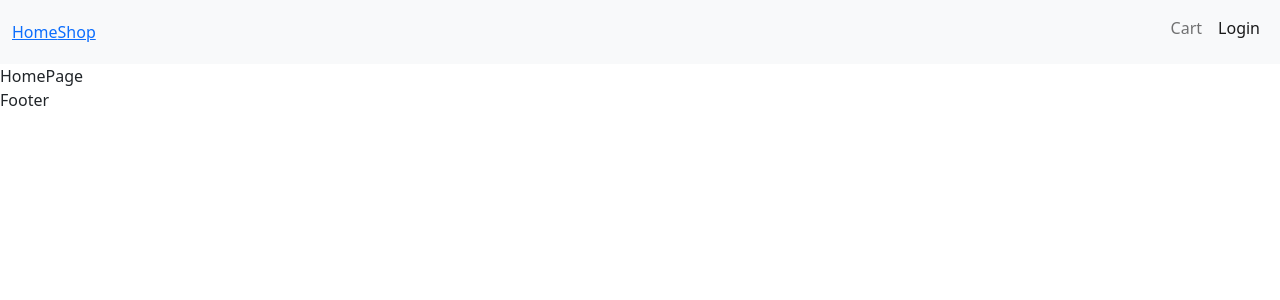
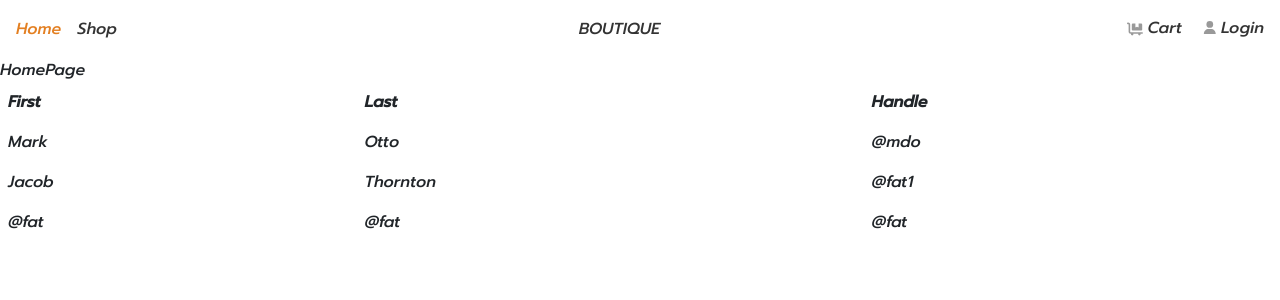
Before and after one commit to truongphatroy/ecommerce-app, a React (Create React App) app: page / in a window 1280 px wide. Shown: the top 300 px of the page. Built offline with nearby package versions, Linux system fonts and the light colour scheme.

Commit message:
added navbar and footer

```diff
--- a/package.json
+++ b/package.json
@@ -3,12 +3,17 @@
   "version": "0.1.0",
   "private": true,
   "dependencies": {
+    "@fortawesome/fontawesome-svg-core": "^6.4.0",
+    "@fortawesome/free-regular-svg-icons": "^6.4.0",
+    "@fortawesome/free-solid-svg-icons": "^6.4.0",
+    "@fortawesome/react-fontawesome": "^0.2.0",
     "@testing-library/jest-dom": "^5.16.5",
     "@testing-library/react": "^13.4.0",
     "@testing-library/user-event": "^13.5.0",
     "bootstrap": "^5.2.3",
     "react": "^18.2.0",
     "react-dom": "^18.2.0",
+    "react-icons": "^4.8.0",
     "react-router-dom": "^6.10.0",
     "react-scripts": "5.0.1",
     "redux": "^4.2.1",
--- a/public/index.html
+++ b/public/index.html
@@ -15,6 +15,10 @@
       user's mobile device or desktop. See https://developers.google.com/web/fundamentals/web-app-manifest/
     -->
     <link rel="manifest" href="%PUBLIC_URL%/manifest.json" />
+
+    <link rel="preconnect" href="https://fonts.googleapis.com">
+    <link rel="preconnect" href="https://fonts.gstatic.com" crossorigin>
+    <link href="https://fonts.googleapis.com/css2?family=Inter:wght@400;500;700&family=Poppins:wght@300;500&family=Prompt:ital,wght@1,200;1,300;1,500&family=Roboto:ital,wght@0,300;0,400;0,500;0,700;0,900;1,400;1,700&display=swap" rel="stylesheet">
     <!--
       Notice the use of %PUBLIC_URL% in the tags above.
       It will be replaced with the URL of the `public` folder during the build.
--- a/src/component/Footer.js
+++ b/src/component/Footer.js
@@ -1,7 +1,37 @@
 import React from "react";
+import classes from "./";
 
 const Footer = () => {
-  return <div>Footer</div>;
+  return (
+    <div>
+      <table class='table table-borderless'>
+        <thead>
+          <tr>
+            <th scope='col'>First</th>
+            <th scope='col'>Last</th>
+            <th scope='col'>Handle</th>
+          </tr>
+        </thead>
+        <tbody>
+          <tr>
+            <td>Mark</td>
+            <td>Otto</td>
+            <td>@mdo</td>
+          </tr>
+          <tr>
+            <td>Jacob</td>
+            <td>Thornton</td>
+            <td>@fat1</td>
+          </tr>
+          <tr>
+            <td>@fat</td>
+            <td>@fat</td>
+            <td>@fat</td>
+          </tr>
+        </tbody>
+      </table>
+    </div>
+  );
 };
 
 export default Footer;
--- /dev/null
+++ b/src/component/Footer.module.scss
@@ -0,0 +1,4 @@
+table tr th,
+td {
+  text-align: center;
+}
--- a/src/component/Navbar.js
+++ b/src/component/Navbar.js
@@ -1,30 +1,28 @@
 import React from "react";
 import { NavLink } from "react-router-dom";
+import { FontAwesomeIcon } from "react-icons/fa";
 
 import classes from "./Navbar.module.scss";
 
 const Navbar = () => {
   return (
     // <nav className='navbar navbar-expand-lg navbar-light bg-light'>
-    <nav className='navbar navbar-expand navbar-light bg-light'>
-      <div className='container-fluid'>
-        <div className='collapse navbar-collapse'>
-          <ul className='navbar-nav me-auto mb-2 mb-lg-0'>
-            <li className='nav-item'>
+    <div className={classes.Navbar}>
+      <ul className={classes.list}>
+        <li className={classes.listItem}>
           <NavLink
             className={({ isActive }) =>
               isActive ? classes.active : undefined
             }
-                aria-current='page'
             to='/'
           >
             Home
           </NavLink>
         </li>
-            <li className='nav-item'>
+        <li className={classes.listItem}>
           <NavLink
             className={({ isActive }) =>
-                  isActive ? `nav-item ${classes.active}` : "nav-item"
+              isActive ? classes.active : undefined
             }
             to='shop'
           >
@@ -32,22 +30,44 @@ const Navbar = () => {
           </NavLink>
         </li>
       </ul>
-          {/* <ul className='navbar-nav mb-2 mb-lg-0'> */}
-          <ul className='navbar-nav mb-2'>
-            <li className='nav-item'>
-              <NavLink className='nav-link ' aria-current='page' to='cart'>
+      <ul className={classes.list}>
+        <li className={classes.listItem}>
+          <NavLink to='/'>BOUTIQUE</NavLink>
+        </li>
+      </ul>
+      <ul className={classes.list}>
+        <li className={classes.listItem}>
+          <svg xmlns='http://www.w3.org/2000/svg' viewBox='0 0 640 512'>
+            <path d='M32 0C14.3 0 0 14.3 0 32S14.3 64 32 64H48c8.8 0 16 7.2 16 16V368c0 44.2 35.8 80 80 80h18.7c-1.8 5-2.7 10.4-2.7 16c0 26.5 21.5 48 48 48s48-21.5 48-48c0-5.6-1-11-2.7-16H450.7c-1.8 5-2.7 10.4-2.7 16c0 26.5 21.5 48 48 48s48-21.5 48-48c0-5.6-1-11-2.7-16H608c17.7 0 32-14.3 32-32s-14.3-32-32-32H144c-8.8 0-16-7.2-16-16V80C128 35.8 92.2 0 48 0H32zM192 80V272c0 26.5 21.5 48 48 48H560c26.5 0 48-21.5 48-48V80c0-26.5-21.5-48-48-48H464V176c0 5.9-3.2 11.3-8.5 14.1s-11.5 2.5-16.4-.8L400 163.2l-39.1 26.1c-4.9 3.3-11.2 3.6-16.4 .8s-8.5-8.2-8.5-14.1V32H240c-26.5 0-48 21.5-48 48z' />
+          </svg>
+          <NavLink
+            className={({ isActive }) =>
+              isActive ? classes.active : undefined
+            }
+            to='cart'
+          >
             Cart
           </NavLink>
         </li>
-            <li className='nav-item'>
-              <NavLink className='nav-link ' aria-current='page' href='#'>
+        <li className={classes.listItem}>
+          <svg
+            className={classes.svgLogin}
+            xmlns='http://www.w3.org/2000/svg'
+            viewBox='0 0 448 512'
+          >
+            <path d='M224 256A128 128 0 1 0 224 0a128 128 0 1 0 0 256zm-45.7 48C79.8 304 0 383.8 0 482.3C0 498.7 13.3 512 29.7 512H418.3c16.4 0 29.7-13.3 29.7-29.7C448 383.8 368.2 304 269.7 304H178.3z' />
+          </svg>
+          <NavLink
+            className={({ isActive }) =>
+              isActive ? classes.active : undefined
+            }
+            to='login'
+          >
             Login
           </NavLink>
         </li>
       </ul>
     </div>
-      </div>
-    </nav>
   );
 };
 
--- a/src/component/Navbar.module.scss
+++ b/src/component/Navbar.module.scss
@@ -0,0 +1,38 @@
+.Navbar {
+  display: flex;
+  justify-content: space-between;
+  align-items: center;
+  padding: 1rem;
+  // background-color: #f8f9fa;
+  background-color: transparent;
+  .list {
+    display: flex;
+    align-items: center;
+    padding: 0;
+    margin: 0;
+    gap: 1rem;
+
+    list-style-type: none;
+    li a {
+      text-decoration: none;
+      color: rgb(0, 0, 0, 0.8);
+      &:hover {
+        color: hwb(29 13% 11%);
+      }
+    }
+    li .active {
+      color: hwb(29 13% 11%);
+    }
+    li svg {
+      fill: rgb(0, 0, 0, 0.4);
+      width: 1rem;
+      height: 1rem;
+      margin: 0.3rem;
+    }
+    li .svgLogin {
+      width: 0.85rem;
+      height: 0.85rem;
+      margin-bottom: 0.45rem;
+    }
+  }
+}
--- a/src/custom.scss
+++ b/src/custom.scss
@@ -2,4 +2,14 @@
 // $body-bg: #000;
 
 // Import Bootstrap and its default variables
-@import '~bootstrap/scss/bootstrap.scss';
+@import "~bootstrap/scss/bootstrap.scss";
+
+* {
+  box-sizing: border-box;
+  margin: 0;
+  padding: 0;
+}
+
+body {
+  font-family: "Prompt", sans-serif;
+}
--- a/src/index.css
+++ /dev/null
@@ -1,13 +0,0 @@
-body {
-  margin: 0;
-  font-family: -apple-system, BlinkMacSystemFont, 'Segoe UI', 'Roboto', 'Oxygen',
-    'Ubuntu', 'Cantarell', 'Fira Sans', 'Droid Sans', 'Helvetica Neue',
-    sans-serif;
-  -webkit-font-smoothing: antialiased;
-  -moz-osx-font-smoothing: grayscale;
-}
-
-code {
-  font-family: source-code-pro, Menlo, Monaco, Consolas, 'Courier New',
-    monospace;
-}
--- a/src/index.js
+++ b/src/index.js
@@ -1,8 +1,8 @@
 import React from "react";
 import ReactDOM from "react-dom/client";
-import "./index.css";
 import App from "./App";
 import "./custom.scss";
+
 // Put any other imports below so that CSS from your
 // components takes precedence over default styles.
 
```
Also changed, not shown: 1 other file (tests, documents, lock files or other folders). Lines whose indentation alone changed are shown as unchanged.
